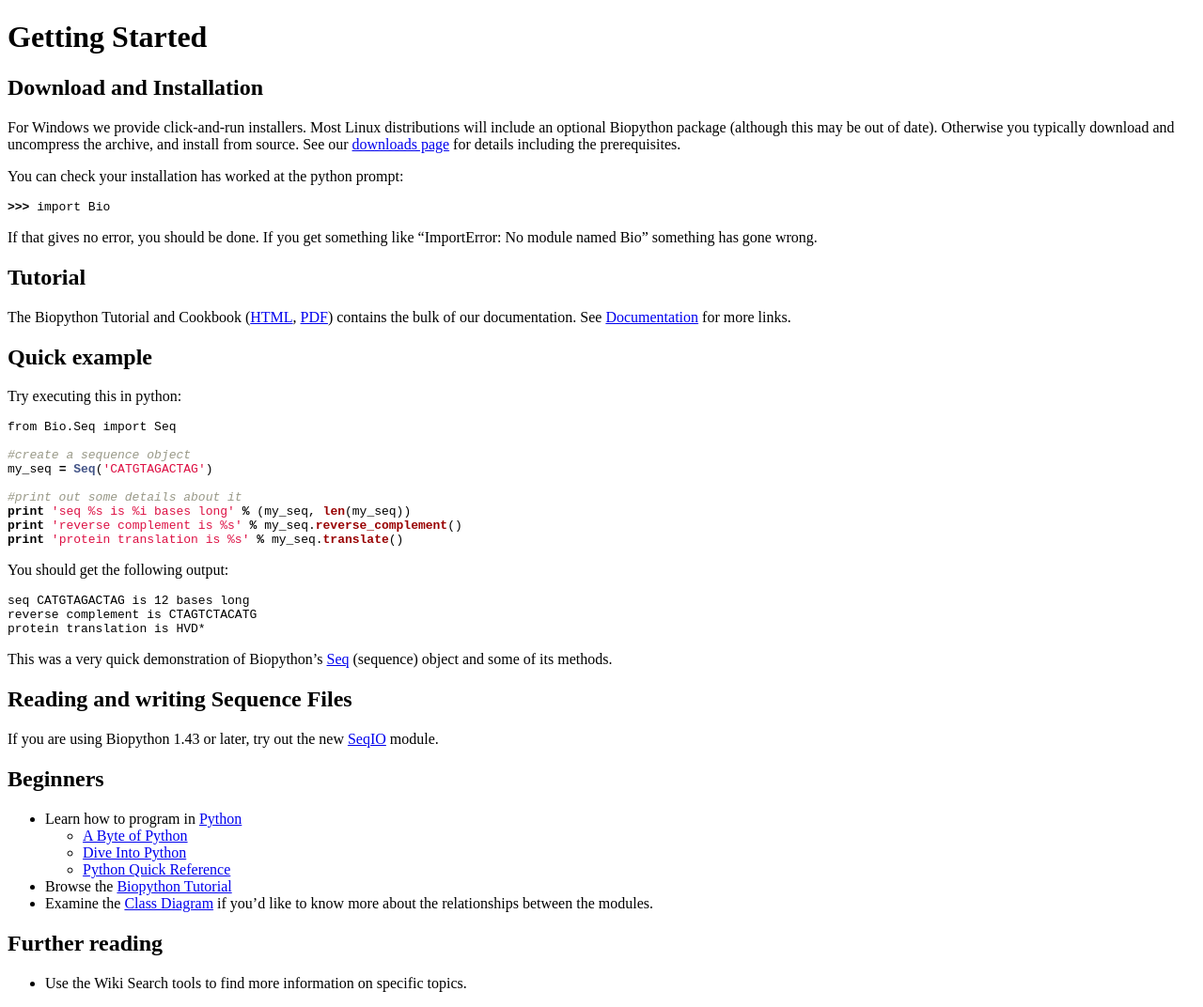
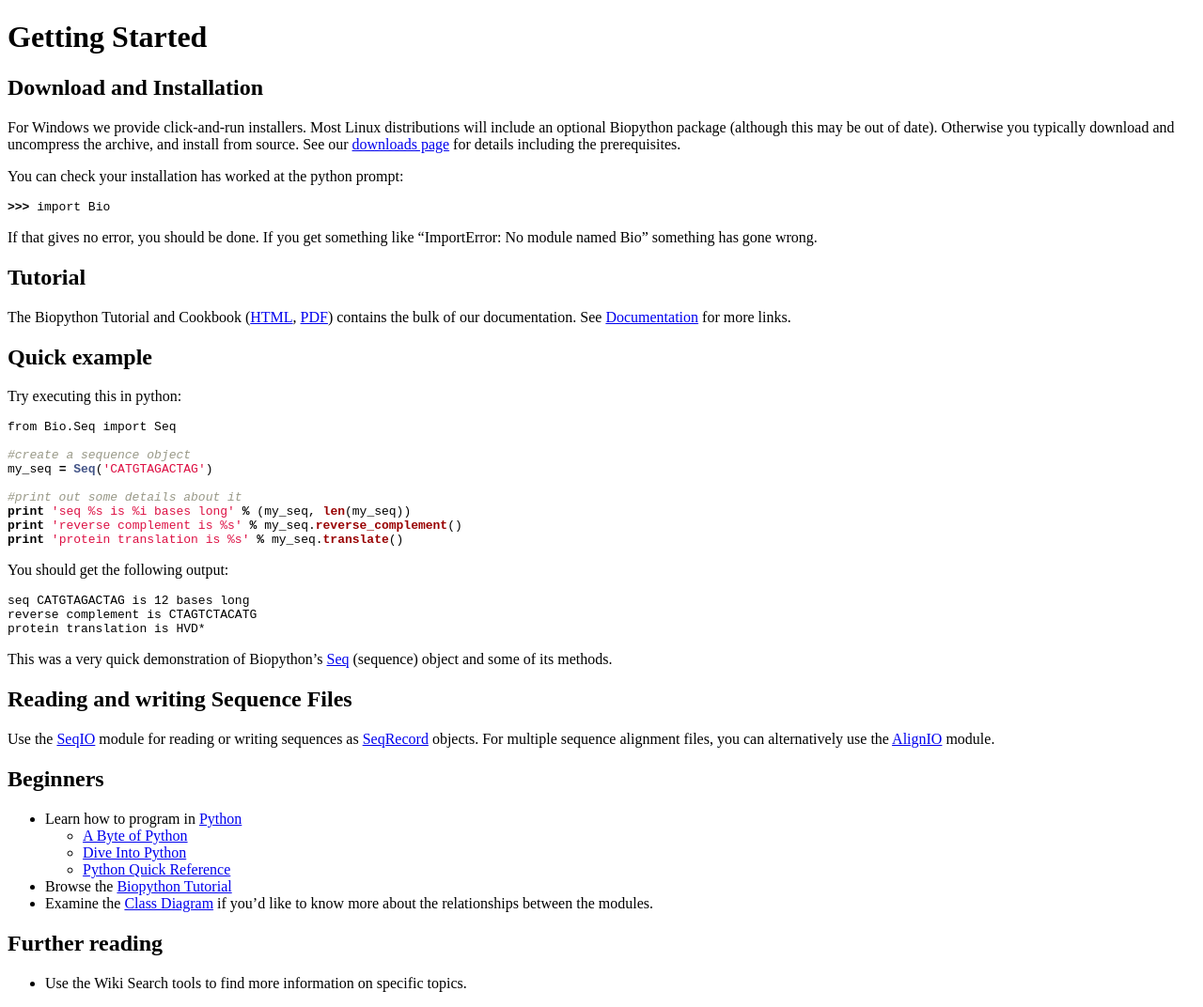
Before and after one commit to biopython/biopython.github.io, a Jekyll site: the page built from wiki/Getting_Started.md, in a window 1280 px wide. Shown: the whole page at 94% size. Built offline with Jekyll 4.4.1, drawn with Linux system fonts in a browser that asks for light colours.

Commit message:
/* Reading and writing Sequence Files */ Bio.SeqIO isn't really new anymore.  Also link to AlignIO page

```diff
--- a/wiki/Getting_Started.md
+++ b/wiki/Getting_Started.md
@@ -60,8 +60,10 @@ This was a very quick demonstration of Biopython's [Seq](Seq "wikilink")
 Reading and writing Sequence Files
 ----------------------------------
 
-If you are using Biopython 1.43 or later, try out the new
-[SeqIO](SeqIO "wikilink") module.
+Use the [SeqIO](SeqIO "wikilink") module for reading or writing
+sequences as [SeqRecord](SeqRecord "wikilink") objects. For multiple
+sequence alignment files, you can alternatively use the
+[AlignIO](AlignIO "wikilink") module.
 
 Beginners
 ---------
```
Also changed, not shown: 1 other file.
